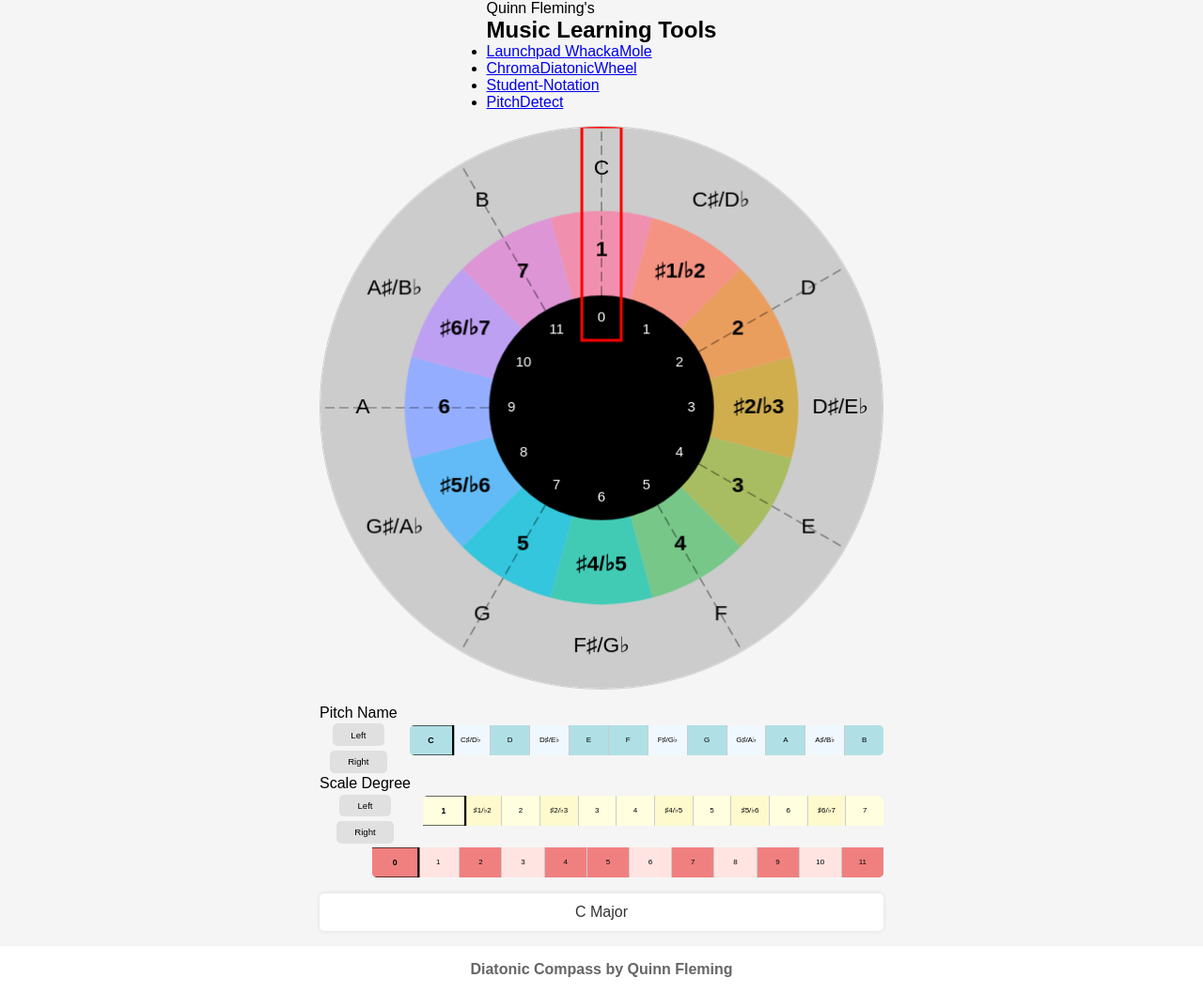
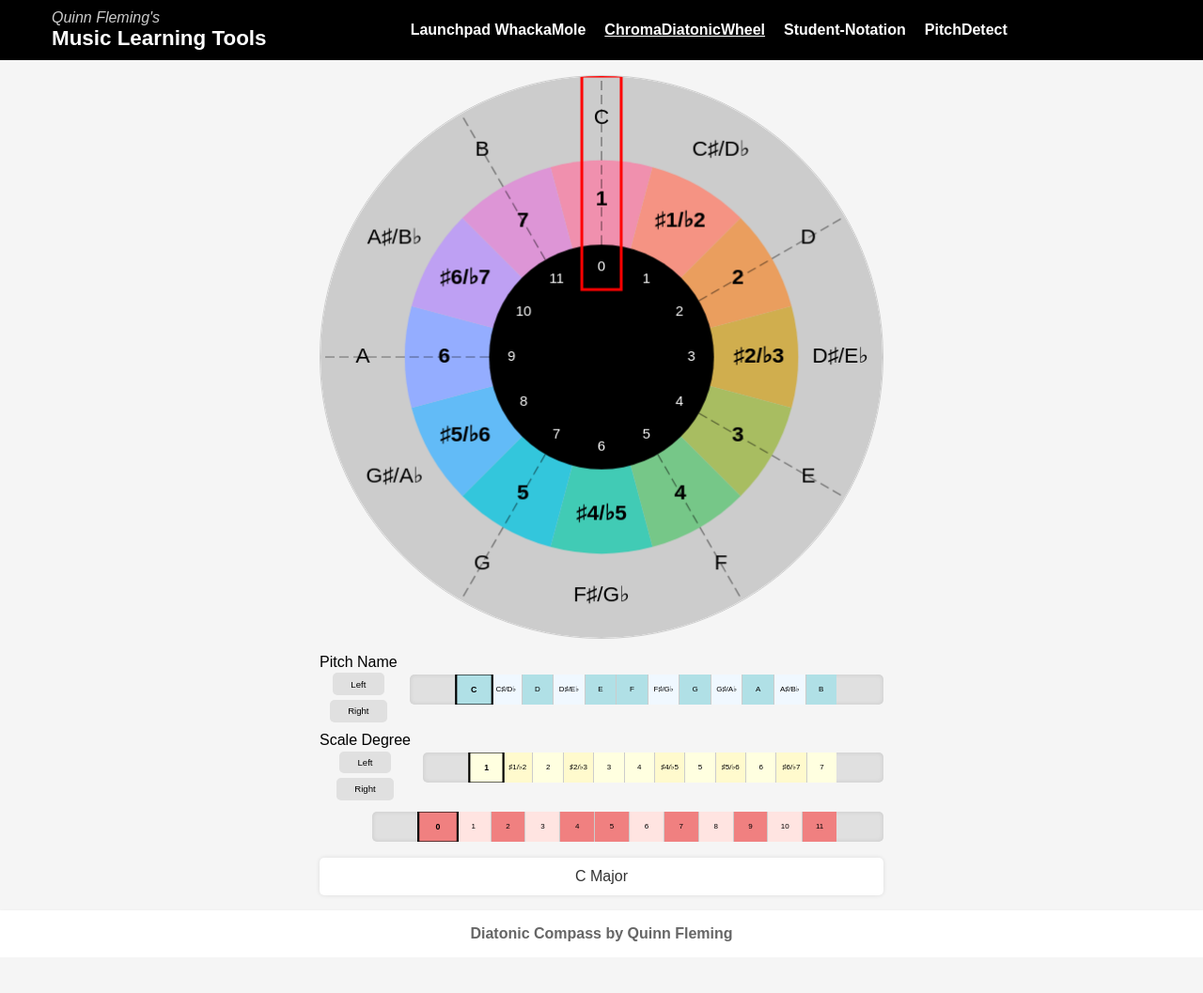
Before and after one commit to iambored456/Diatonic-Compass, a plain HTML site: page index.html in a window 1280 px wide. Shown: the whole page at 94% size. After the commit the page ends 1019 px from the top, so only its background shows below. Drawn offline with Linux system fonts and the light colour scheme.

Commit message:
Update style.css

```diff
--- a/style.css
+++ b/style.css
@@ -1,5 +1,3 @@
-/* --- General Resets & Body Layout --- */
-
 * {
     box-sizing: border-box;
     margin: 0;
@@ -15,8 +13,6 @@
     min-height: 100vh;
     font-family: Arial, sans-serif;
   }
-
-  /* --- Header / Title Container --- */
 
   .title-container {
     text-align: center;
@@ -37,14 +33,10 @@
     color: #666;
   }
 
-  /* --- Main Container & Wheel/Belt Layout --- */
-
   .main-container {
     display: flex;
     flex-direction: column;
     align-items: center;
-    /* Originally was gap: 2vh, but you can keep or remove as you prefer.
-       This affects spacing around the wheel-and-belts-container. */
     gap: 2vh;
     width: 100%;
     flex: 1;
@@ -77,25 +69,18 @@
     border: 1px solid #ccc;
   }
 
-  /* --- Belts Container & Rows --- */
-
   .belts-container {
     width: 100%;
     max-width: 600px;
     display: flex;
     flex-direction: column;
-    /* REMOVED/CHANGED: Instead of gap: 1vh, set 0 so belts can be touching */
-    gap: 0; /* ADDED */
+    gap: 1vh;
   }
 
   .belt-row {
     display: flex;
     align-items: center;
     width: 100%;
-    /* If you see a gap or margin, ensure you remove or override it here:
-       margin: 0;
-       padding: 0;
-    */
   }
 
   .belt-controls {
@@ -124,34 +109,17 @@
     visibility: hidden;
   }
 
-  /* --- Individual Belt Appearance --- */
-
   .belt {
     flex: 1;
     display: flex;
     overflow: hidden;
     background-color: #e0e0e0;
-    /* The old code had 'padding-left/right: calc(100% / 12);'.
-       We remove it so the columns align exactly. */
-    padding-left: 0 !important;  /* ADDED */
-    padding-right: 0 !important; /* ADDED */
-
     border-radius: 5px;
     box-shadow: inset 0 0 5px rgba(0,0,0,0.1);
     height: 4vh;
+    padding-left: calc(100% / 12);
+    padding-right: calc(100% / 12);
   }
-
-  /* OPTIONAL: If you want the top belt’s bottom corners and the bottom belt’s top corners to meet flush: */
-  .degree-belt {
-    border-bottom-left-radius: 0; /* ADDED */
-    border-bottom-right-radius: 0; /* ADDED */
-  }
-  .chromatic-belt {
-    border-top-left-radius: 0; /* ADDED */
-    border-top-right-radius: 0; /* ADDED */
-  }
-
-  /* --- Belt Cells --- */
 
   .belt-cell {
     flex: 1;
@@ -201,8 +169,6 @@
     background-color: #ffffe0;
   }
 
-  /* --- Result Box --- */
-
   #result {
     text-align: center;
     font-size: 2vmin;
@@ -218,3 +184,67 @@
     align-items: center;
     justify-content: center;
   }
+
+/* ================================
+   NAVIGATION BAR STYLES
+================================ */
+/* Make the nav bar black and full width */
+nav {
+  background-color: #000; /* Black */
+  width: 100%;
+  padding: 10px 0;        /* Top/bottom space */
+}
+/* Use a grid to place items: brand (left), links (center), empty (right) */
+.nav-container {
+  display: grid;
+  grid-template-columns: auto 1fr auto; /* Left, center, right */
+  align-items: center;
+  max-width: 1200px;       /* Optional: set a max width if you prefer a narrower container */
+  margin: 0 auto;          /* Center the grid container horizontally */
+  padding: 0 15px;         /* Side padding */
+}
+/* BRAND (two-line text similar to your fancy title box) */
+.brand {
+  display: flex;
+  flex-direction: column;  /* Stack "Quinn Fleming's" over "Music Learning Tools" */
+  color: #fff;
+}
+.brand .small-text {
+  font-size: 1rem;         /* Smaller line */
+  margin: 0;
+  color: #ccc;             /* Slightly lighter grey than pure white */
+  font-style: italic;      /* Optional style flair */
+}
+.brand h1 {
+  font-size: 1.4rem;       /* Larger line */
+  margin: 0;
+  color: #fff;
+}
+/* NAV LINKS (center column) */
+.nav-container ul {
+  list-style: none;        /* No bullets */
+  display: flex;
+  gap: 20px;               /* Space between links */
+  justify-content: center; /* Ensure the list itself is centered horizontally */
+  margin: 0;
+  padding: 0;
+}
+/* Each link inside the <li> */
+.nav-container ul li a {
+  color: #fff;             /* White text on black */
+  text-decoration: none;   /* No underline by default */
+  font-weight: bold;
+  font-size: 1rem;
+}
+/* Active Link Styling */
+.nav-container ul li a.active {
+  text-decoration: underline; /* Underline the active link */
+  /* Alternatively, you can use other styles, such as: */
+  /* background-color: #555; */
+  /* color: #ff0; */
+}
+/* Optional: Smooth transition for active state */
+.nav-container ul li a.active,
+.nav-container ul li a:hover {
+  transition: text-decoration 0.3s, color 0.3s;
+}
```
